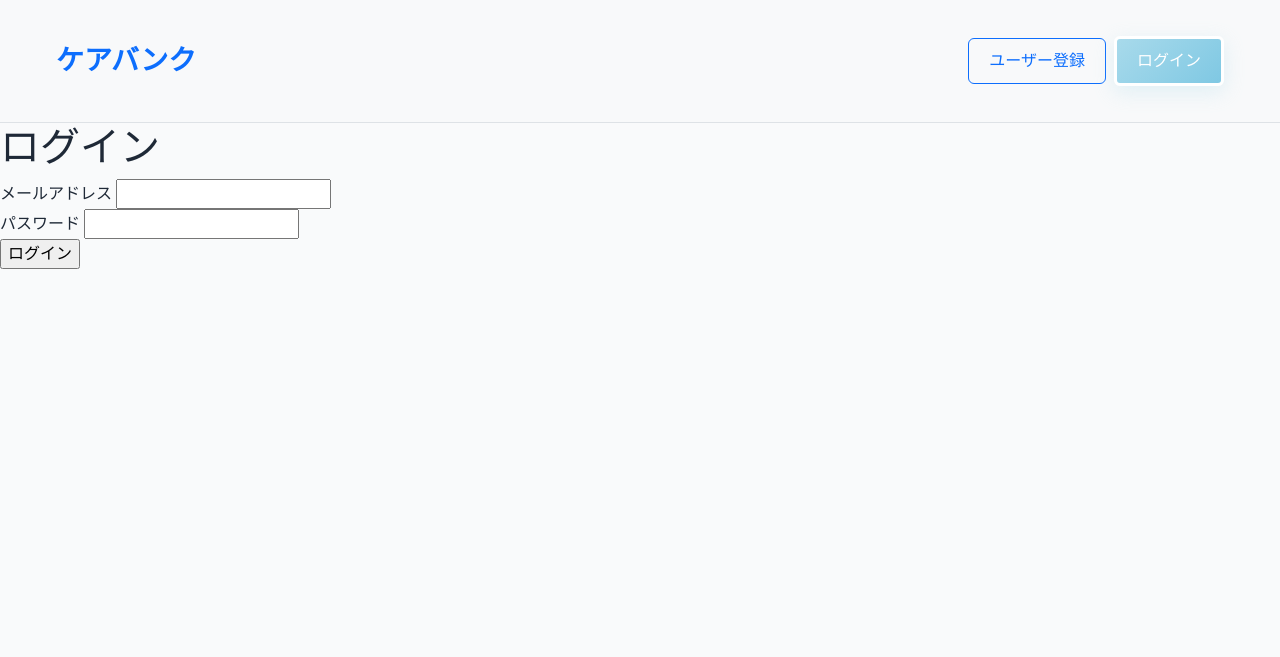
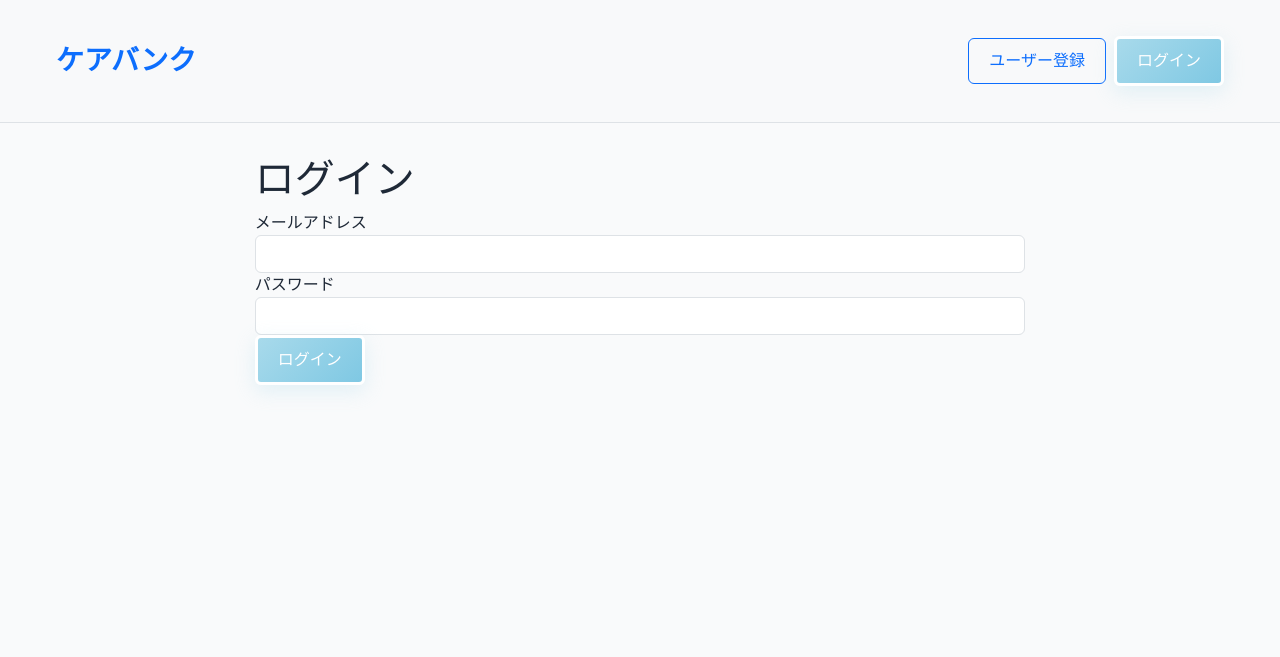
Before and after one commit to akari19960620/graduation-project, a Rails app: a page that uses app/views/logins/new.html.erb in a window 1280 px wide. Shown: the top 657 px of the page. Run offline with Rails 7, Linux system fonts and the light colour scheme; parts of the project's set-up code (start-up, migrations or seed data) failed here and were passed over; some libraries are stand-ins or nearby versions.

Commit message:
ログインフォーム見た目の微調整

```diff
--- a/app/views/logins/new.html.erb
+++ b/app/views/logins/new.html.erb
@@ -1,17 +1,23 @@
+<div class="container">
+  <div class="row">
+    <div class="col-lg-8 offset-lg-2">
       <h1>ログイン</h1>
 
       <%= form_with url: login_path do |f| %>
         <div class="field">
           <%= f.label :email, "メールアドレス" %>
-    <%= f.text_field :email %>
+          <%= f.text_field :email, class: "form-control" %>
         </div>
 
         <div class="field">
           <%= f.label :password, "パスワード" %>
-    <%= f.password_field :password %>
+          <%= f.password_field :password, class: "form-control" %>
         </div>
 
         <div class="actions">
-    <%= f.submit "ログイン" %>
+          <%= f.submit "ログイン", class: "btn btn-primary" %>
         </div>
       <% end %>
+    </div>
+  </div>
+</div>
```
Lines whose indentation alone changed are shown as unchanged.
